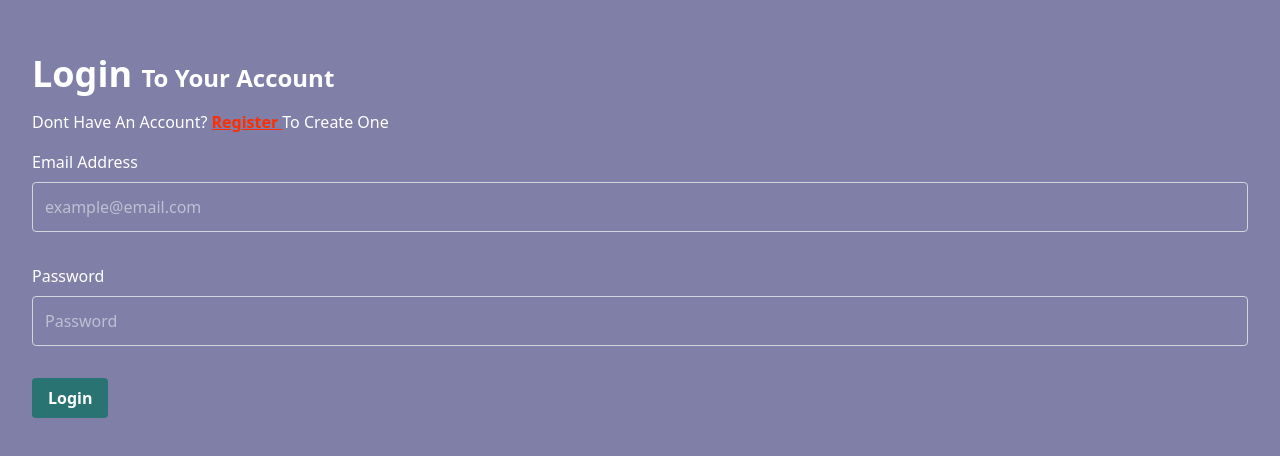
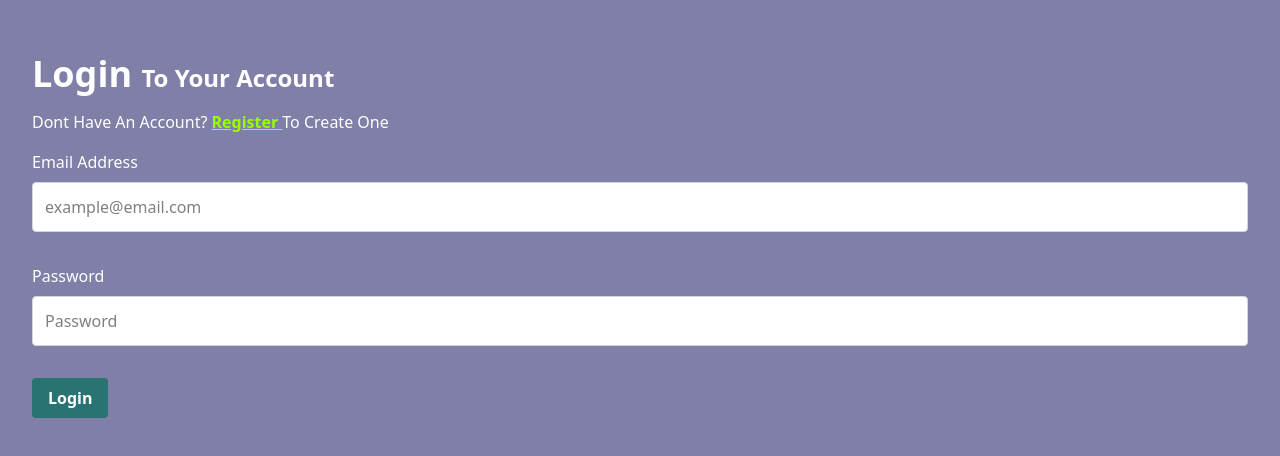
Before and after one commit to edvillatoro2/nuxt-notes, a Nuxt app: page /login in a window 1280 px wide. Shown: the part 164-620 px from the top of the page. Built offline with nearby package versions, Linux system fonts and the light colour scheme; no server answers.

Commit message:
home page styling updates

```diff
--- a/app/pages/index.vue
+++ b/app/pages/index.vue
@@ -2,17 +2,17 @@
   <div class="flex h-screen">
     <div class="flex flex-col gap-4 w-1/3 p-8 bg-[#464D77] text-white">
       <div class="font-bold text-2xl">your notes</div>
-      <div>
-        <h3 class="capitalize">today</h3>
-        <ul>
+      <div class="flex flex-col gap-2">
+        <h3 class="capitalize text-xl">today</h3>
+        <ul class="list-inside" style="list-style: circle">
           <li class="p-2 bg-[#5A6091] rounded mb-2 cursor-pointer hover:bg-[#6b72a8]">note 1</li>
           <li class="p-2 bg-[#5A6091] rounded mb-2 cursor-pointer hover:bg-[#6b72a8]">note 2</li>
           <li class="p-2 bg-[#5A6091] rounded mb-2 cursor-pointer hover:bg-[#6b72a8]">note 3</li>
         </ul>
       </div>
     </div>
-    <div class="w-2/3 py-20 px-1.5">
-      <div class="flex justify-between items-center">
+    <div class="w-2/3 p-8 py-20">
+      <div class="flex justify-between items-center mb-6">
         <div class="font-bold text-2xl">your notes</div>
         <button
           @click="handleLogout"
@@ -26,7 +26,7 @@
           <Icon name="fluent-emoji-flat:pencil" style="color: black" size="24" />
           write note
         </div>
-        <div>
+        <div class="cursor-pointer">
           <Icon name="uil:trash" style="color: black" size="24" />
         </div>
       </div>
--- a/app/pages/login.vue
+++ b/app/pages/login.vue
@@ -17,7 +17,7 @@
     <p class="capitalize">
       dont have an account?
       <NuxtLink
-        class="font-semibold text-[#FF2E00] underline cursor-pointer hover:text-[#ff2f00a9]"
+        class="font-semibold text-[#99ff00] underline cursor-pointer hover:text-[#00ff44a9]"
         to="/register"
       >
         Register
@@ -39,7 +39,7 @@
           type="email"
           name="email"
           placeholder="example@email.com"
-          class="block p-3 rounded border border-gray-300"
+          class="block text-black bg-white p-3 rounded border border-gray-300"
           :class="emailError ? 'border-red-500 bg-red-200' : ''"
         />
       </div>
@@ -57,7 +57,7 @@
           type="password"
           name="password"
           placeholder="Password"
-          class="block p-3 rounded border border-gray-300"
+          class="block text-black bg-white p-3 rounded border border-gray-300"
           :class="passwordError ? 'border-red-500 bg-red-200' : ''"
         />
       </div>
```
Also changed, not shown: 1 other file (tests, documents, lock files or other folders).
